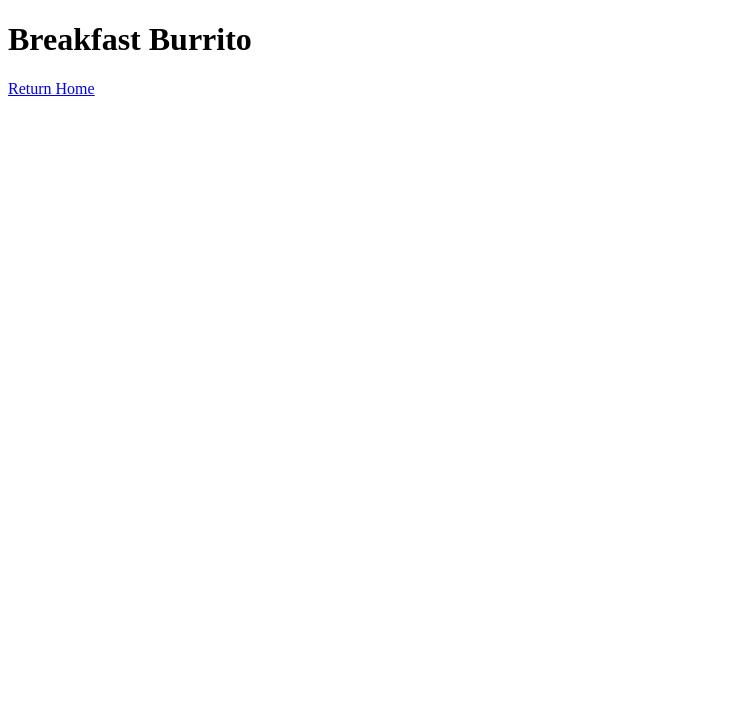
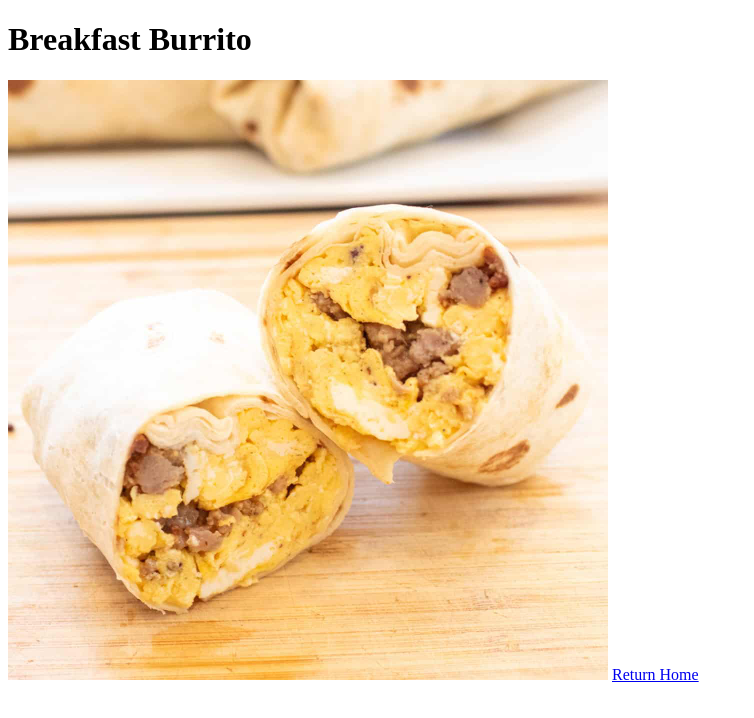
Before and after one commit to jmheizman/odin-recipes, a plain HTML site: page recipes/breakfastburrito.html in a window 1280 px wide. Shown: the whole page, without its empty margins (0-754 px from the left). Drawn offline with Linux system fonts and the light colour scheme.

Commit message:
Adds image of breakfast burrito.
Adds image to the recipe page for the breakfast burrito.

```diff
--- a/recipes/breakfastburrito.html
+++ b/recipes/breakfastburrito.html
@@ -7,6 +7,13 @@
   </head>
   <body>
     <h1>Breakfast Burrito</h1>
+    <img
+      src="../images/Breakfast-Burritos.jpg"
+      alt="Picture of Breakfast Burrito"
+      height="600"
+      width="600"
+    />
+
     <a href="../index.html">Return Home</a>
   </body>
 </html>
```
